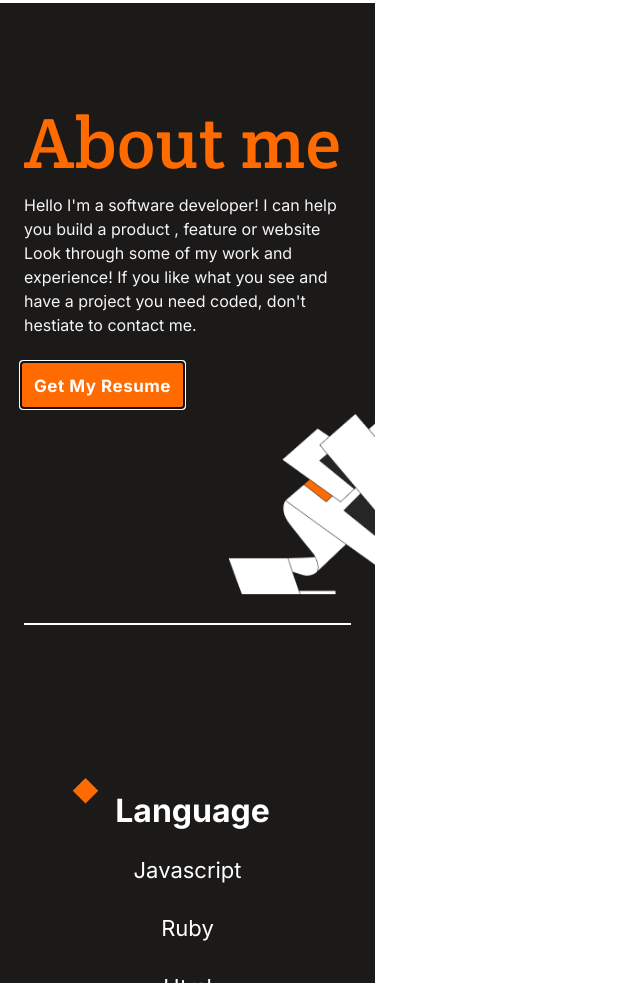
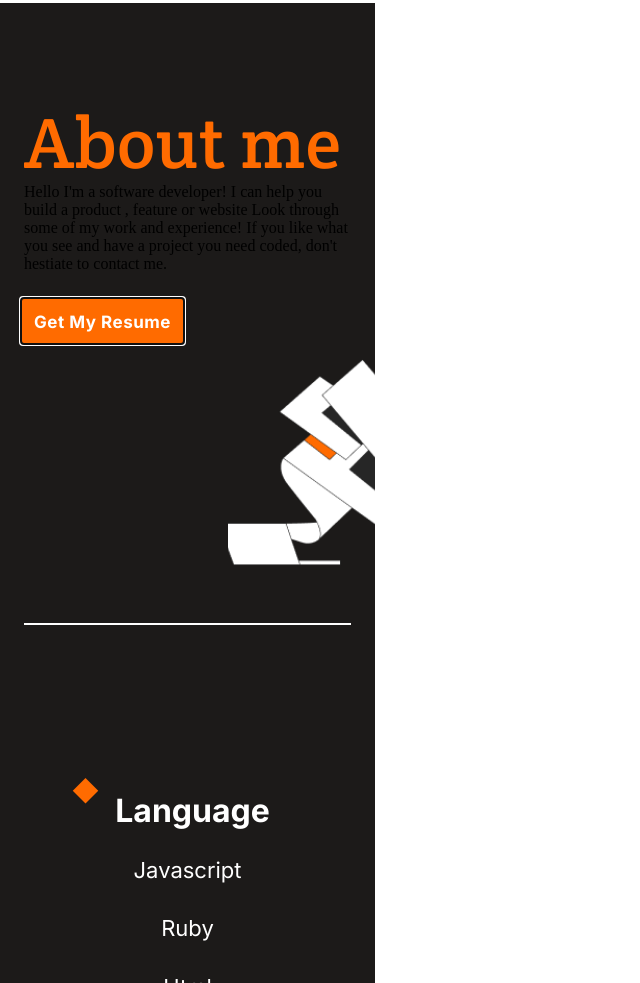
Before and after one commit to SAZZAD1Q2/Hello-Microverse, a website: page index.html in a window 1280 px wide. Shown: the part 4331-5314 px from the top of the page, without its empty margins (0-640 px from the left). Drawn offline with Linux system fonts and the light colour scheme.

Commit message:
index file edit

```diff
--- a/index.html
+++ b/index.html
@@ -164,11 +164,11 @@
       <div class="about-content">
         <article class="about-me">
           <h2>About me</h2>
-          <p>Hello I'm a software developer! I can help you build a product , feature or website Look through some of
+          <artcile>Hello I'm a software developer! I can help you build a product , feature or website Look through some of
             my
             work and
             experience! If you like what you see and have a project you need coded, don't hestiate to contact me.
-          </p>
+          </artcile>
           <button type="button" class="about-button" autofocus>Get My Resume</button>
           <div class="about-img"></div>
         </article>
```
